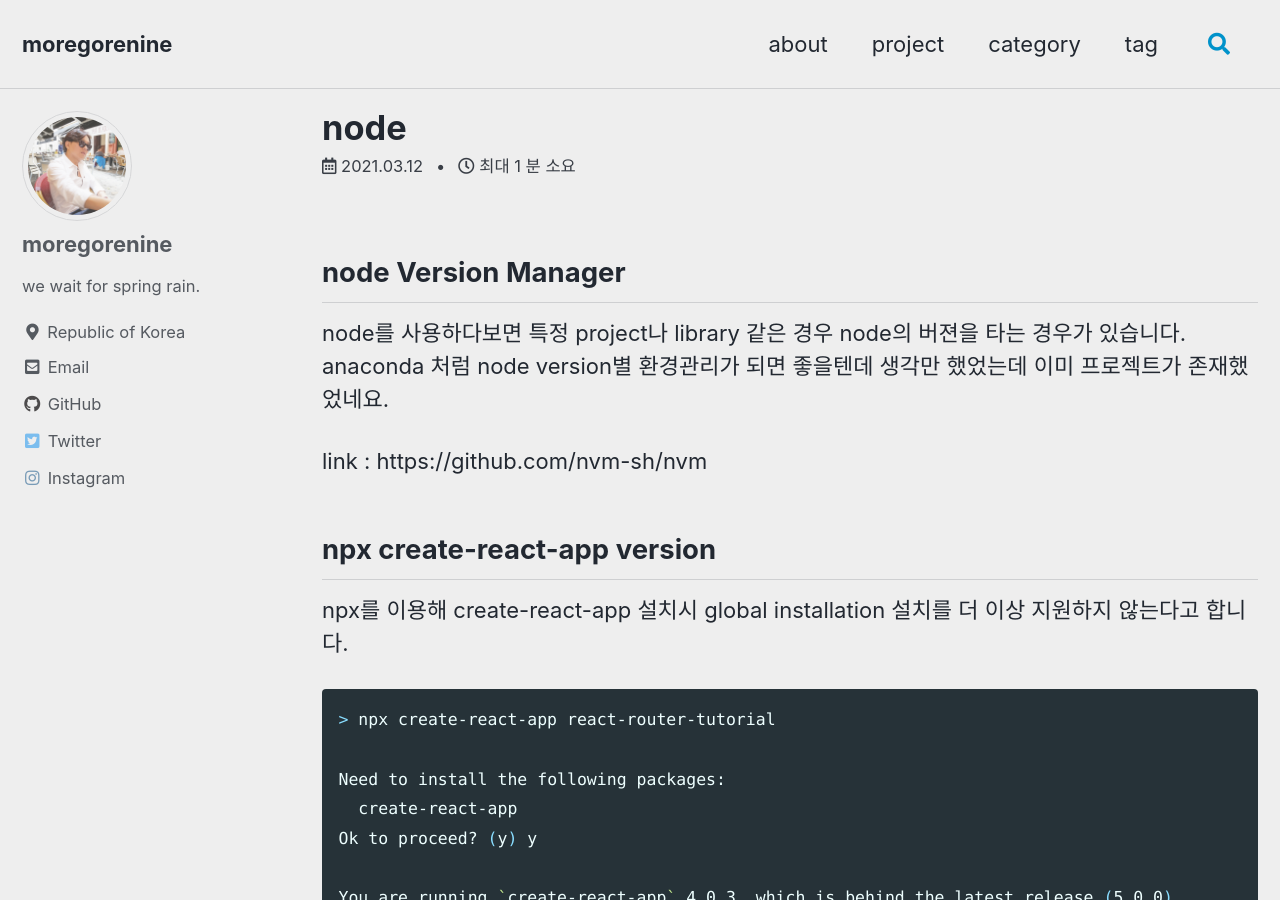
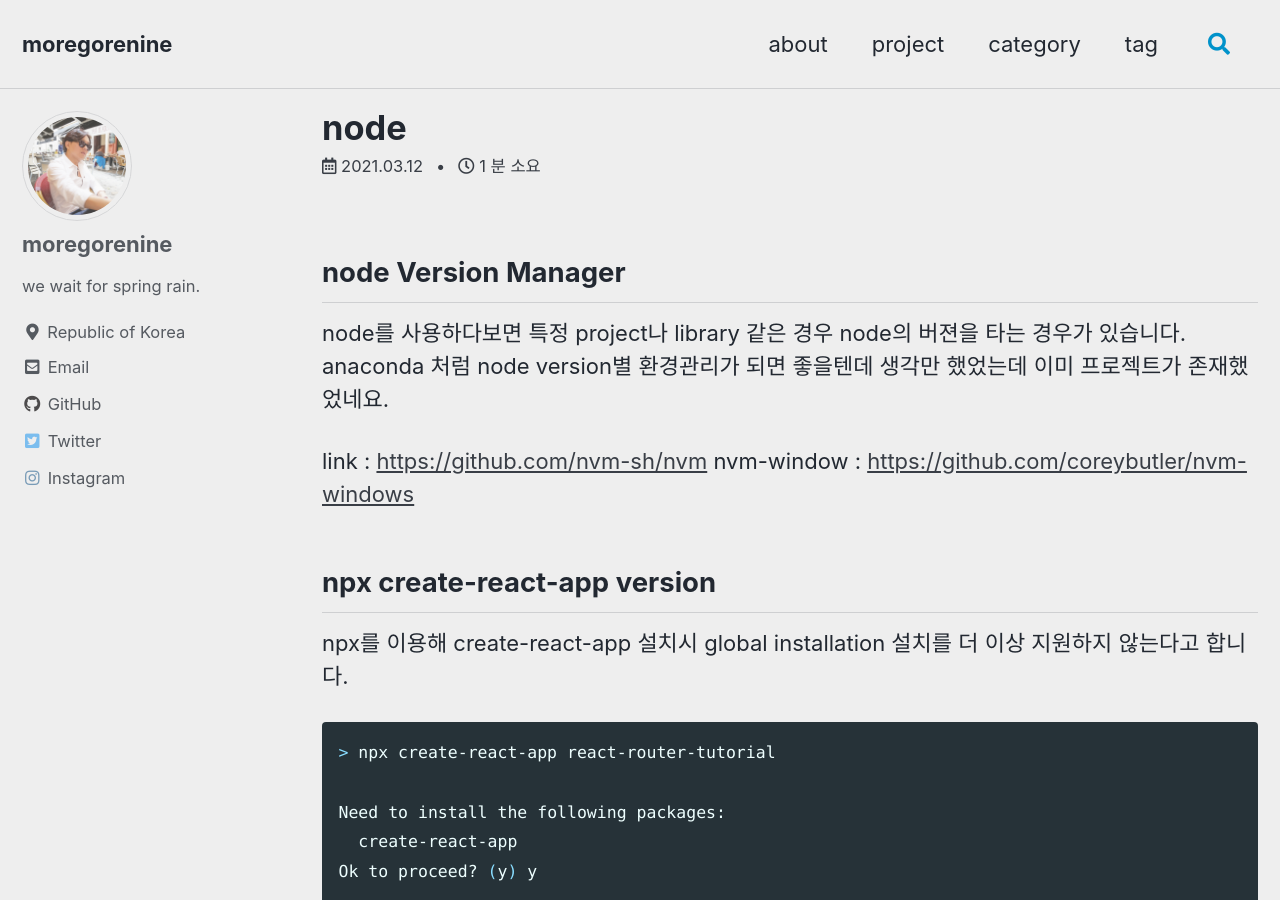
Before and after one commit to moregorenine/moregorenine.github.io, a Jekyll site: the page built from _posts/node/2021-3-12-node.md, in a window 1280 px wide and 900 px high. Built offline with Jekyll 4.4.1, drawn with Linux system fonts in a browser that asks for light colours; cached includes are drawn as plain includes; comment, search, counter and statistics services are not loaded.

Commit message:
Update 2021-3-12-node.md

```diff
--- a/_posts/node/2021-3-12-node.md
+++ b/_posts/node/2021-3-12-node.md
@@ -13,7 +13,8 @@ last_modified_at: 2022-01-08T00:00:00+09:00
 node를 사용하다보면 특정 project나 library 같은 경우 node의 버젼을 타는 경우가 있습니다.
 anaconda 처럼 node version별 환경관리가 되면 좋을텐데 생각만 했었는데 이미 프로젝트가 존재했었네요.
 
-link : https://github.com/nvm-sh/nvm
+link : [https://github.com/nvm-sh/nvm](https://github.com/nvm-sh/nvm)
+nvm-window : [https://github.com/coreybutler/nvm-windows](https://github.com/coreybutler/nvm-windows)
 
 ## npx create-react-app version
 npx를 이용해 create-react-app 설치시 global installation 설치를 더 이상 지원하지 않는다고 합니다.
```
